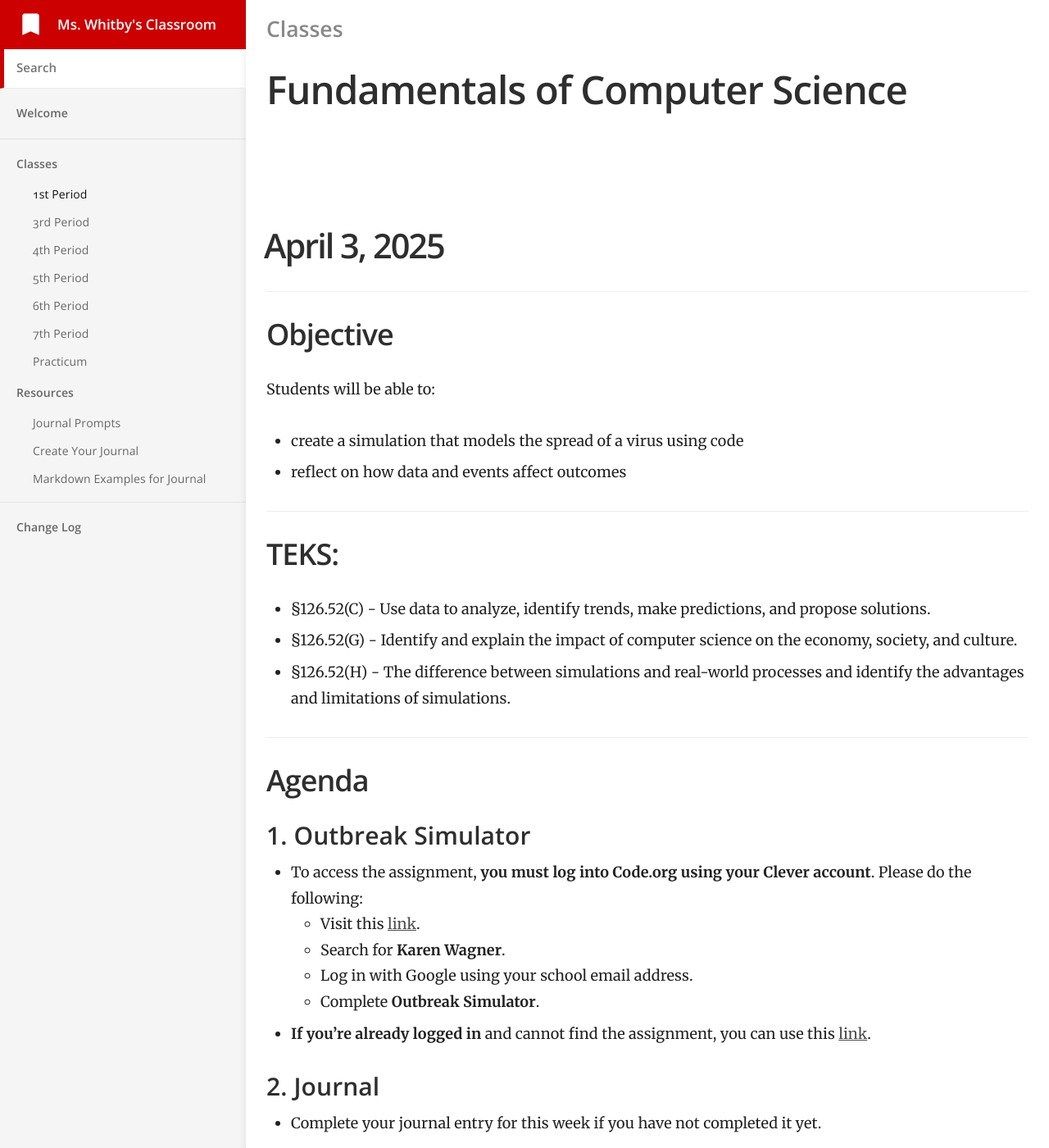
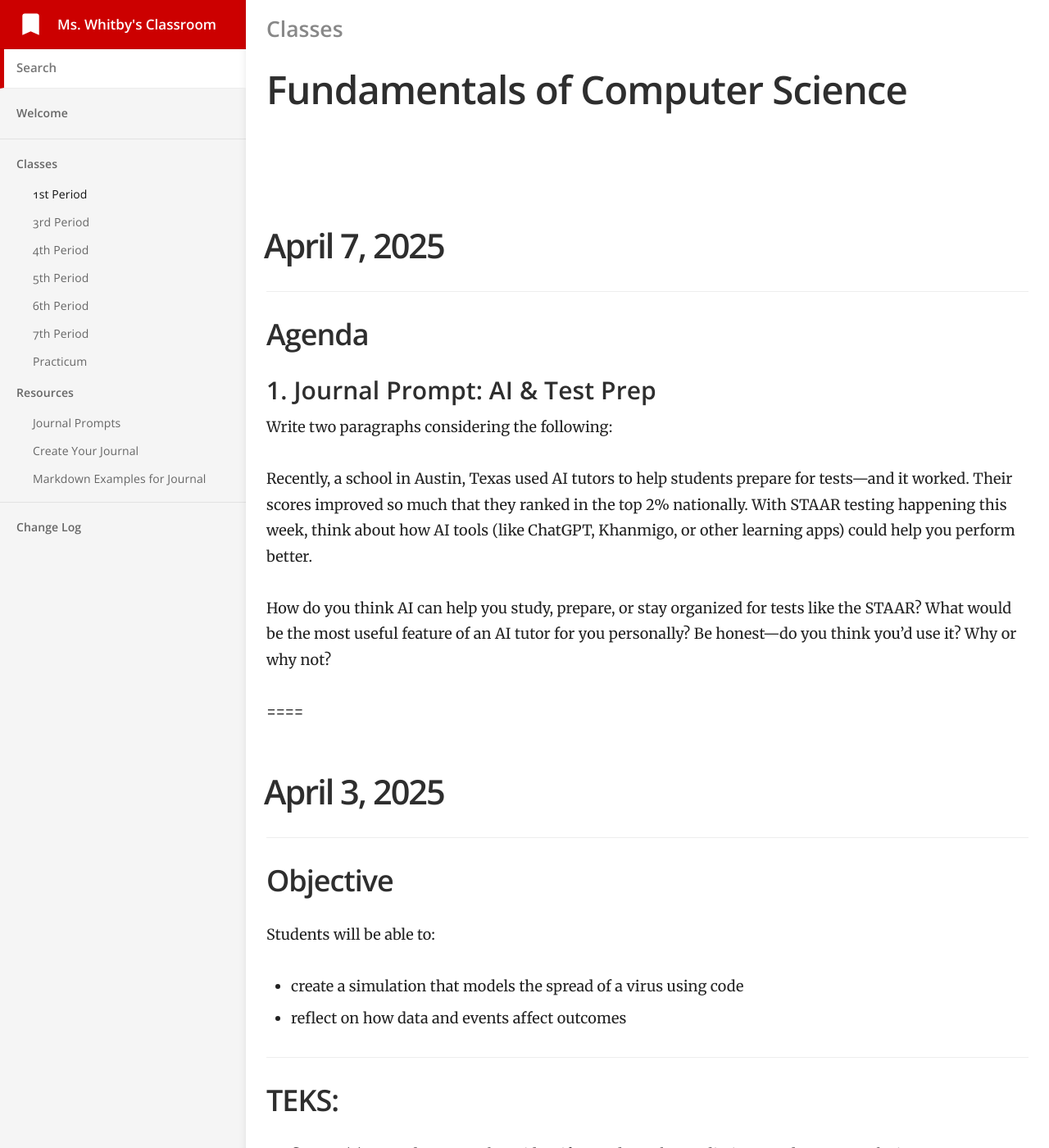
Before and after one commit to mswhitby/classroom, a Jekyll site: the page built from _docs/classes/1st.md, in a window 1280 px wide and 1400 px high. Shown: the whole window at 82% size. Built offline with Jekyll 4.4.1, drawn with Linux system fonts in a browser that asks for light colours.

Commit message:
Updated lessons

```diff
--- a/_docs/classes/1st.md
+++ b/_docs/classes/1st.md
@@ -4,6 +4,20 @@ subtitle: Fundamentals of Computer Science
 category: Classes
 order: 1
 ---
+
+# April 7, 2025
+
+## Agenda
+
+### 1. Journal Prompt: AI & Test Prep
+
+Write two paragraphs considering the following:
+
+Recently, a school in Austin, Texas used AI tutors to help students prepare for tests—and it worked. Their scores improved so much that they ranked in the top 2% nationally. With STAAR testing happening this week, think about how AI tools (like ChatGPT, Khanmigo, or other learning apps) could help you perform better.
+
+How do you think AI can help you study, prepare, or stay organized for tests like the STAAR? What would be the most useful feature of an AI tutor for you personally? Be honest—do you think you’d use it? Why or why not?
+
+====
 
 
 # April 3, 2025
```
